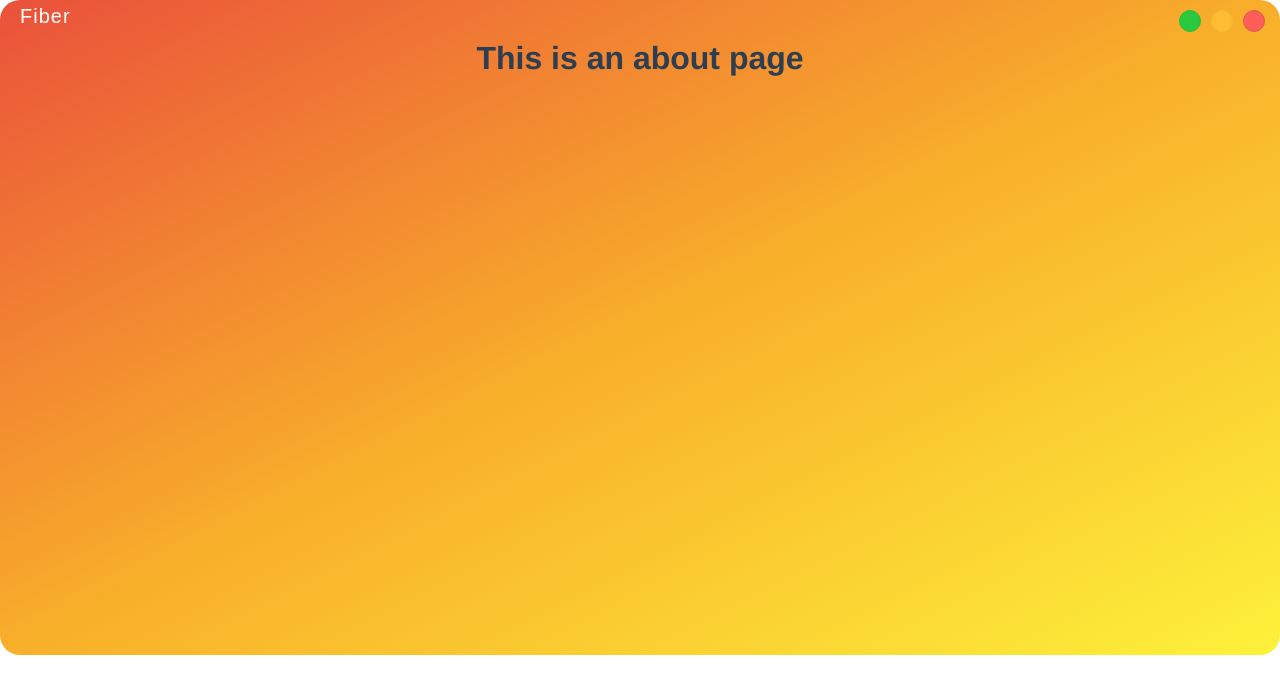
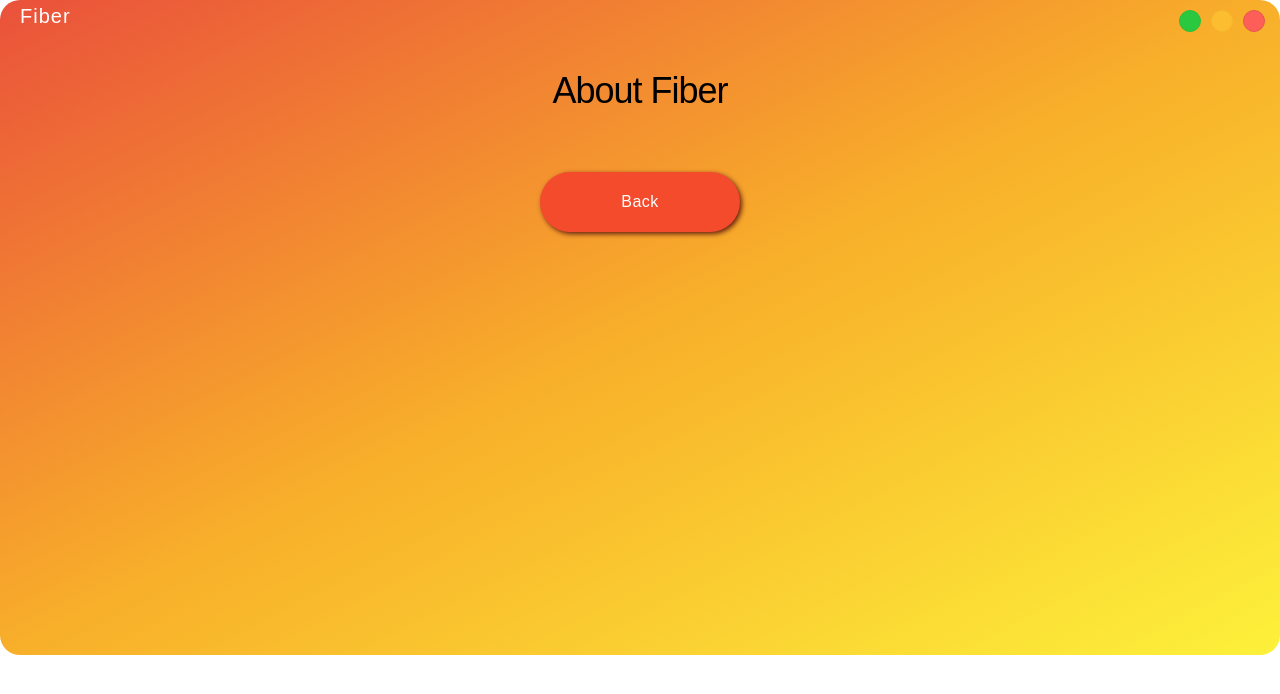
Before and after one commit to pcy190/Fiber-Frontend, a Vue app: page /about in a window 1280 px wide. Shown: the top 694 px of the page. Built offline with nearby package versions, Linux system fonts and the light colour scheme.

Commit message:
About page init

```diff
--- a/src/views/About.vue
+++ b/src/views/About.vue
@@ -1,5 +1,62 @@
 <template>
-  <div class="about">
-    <h1>This is an about page</h1>
+  <div id="about">
+    <div class="title">
+      About Fiber
+    </div>
+    <div class="button" @click="goHome">
+      Back
+    </div>
   </div>
 </template>
+<script>
+  export default {
+    methods:{
+      goHome: function () {
+        this.$router.go(-1);
+      }
+    },
+    name: "About"
+  }
+</script>
+
+<style scoped>
+  .title{
+    position: relative;
+    font-family: "Microsoft YaHei UI Light",sans-serif;
+    color: black;
+    font-size: 36px;
+    text-align: center;
+    letter-spacing: -1px;
+    margin-top: 30px;
+
+  }
+  .button{
+    position: relative;
+    width: 200px;
+    height: 60px;
+    background: #f44b2d;
+    margin: 0 auto;
+    margin-top: 60px;
+    border-radius: 30px;
+    box-shadow: 2px 2px 5px #621e0e;
+    color: white;
+    font-family: "Microsoft YaHei UI Light",sans-serif;
+    letter-spacing: 0.5px;
+    text-align: center;
+    line-height: 60px;
+    overflow: hidden;
+    transition: all 0.2s ease-in-out;
+  }
+  .button:hover{
+    background: #2abf3e;
+    box-shadow: 2px 2px 5px #466d41;
+  }
+  .button:active{
+    background: greenyellow;
+    box-shadow: 2px 2px 5px #859113;
+  }
+  #about{
+    position: relative;
+    color: white;
+  }
+</style>
--- a/src/views/Config.vue
+++ b/src/views/Config.vue
@@ -1,12 +1,20 @@
 <template>
     <div id="config">
+        <div class="title">
             Choose Protection Params
+        </div>
+        <ul>
+            <li>
                 <div class="button" @click="goHome">
                     Back
                 </div>
+            </li>
+            <li>
                 <div class="button">
                     Continue
                 </div>
+            </li>
+        </ul>
     </div>
 </template>
 
@@ -22,6 +30,16 @@
 </script>
 
 <style scoped>
+    .title{
+        position: relative;
+        font-family: "Microsoft YaHei UI Light",sans-serif;
+        color: black;
+        font-size: 36px;
+        text-align: center;
+        letter-spacing: -1px;
+        margin-top: 30px;
+
+    }
     .button{
         position: relative;
         width: 200px;
--- a/src/views/Home.vue
+++ b/src/views/Home.vue
@@ -3,9 +3,18 @@
     <img id="fiber-icon" src="@/assets/logo.png" width="150px" alt="fiber-icon">
     <p class="fiber-title">Fiber</p>
     <p class="fiber-subtitle">Advanced software protector</p>
-    <div class="button" @click="goConfig">
-      Start Protect
-    </div>
+    <ul class="button-wrapper">
+      <li>
+        <div class="button" @click="goConfig">
+          Start Protect
+        </div>
+      </li>
+      <li>
+        <div class="button" @click="goAbout">
+          About Fiber
+        </div>
+      </li>
+    </ul>
   </div>
 </template>
 
@@ -18,6 +27,9 @@ export default {
   methods: {
     goConfig: function () {
       this.$router.push('config')
+    },
+    goAbout: function () {
+      this.$router.push('about')
     }
   },
   components: {
@@ -26,6 +38,14 @@ export default {
 }
 </script>
 <style scoped>
+  .button-wrapper{
+    list-style: none;
+  }
+  .button-wrapper li{
+    display: inline-block;
+    padding-left: 10px;
+    padding-right: 10px;
+  }
   .button{
     position: relative;
     width: 200px;
```
Lines whose indentation alone changed are shown as unchanged.
